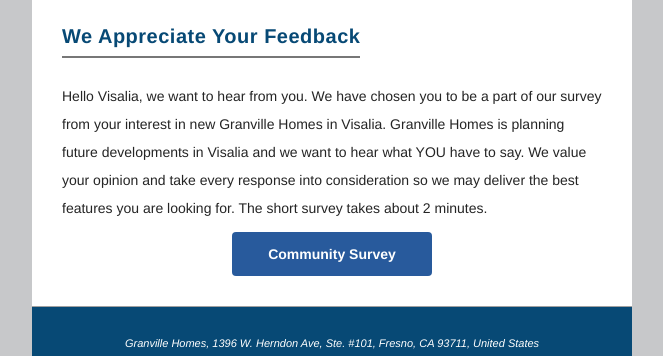
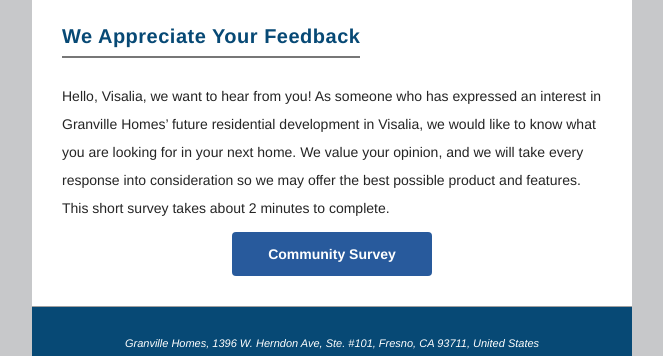
Before and after one commit to kevi123/GV-Visalia-Interest-Survey, a plain HTML site: page index.html in a window 1280 px wide. Shown: the part 912-1268 px from the top of the page, without its empty margins (308-971 px from the left). Drawn offline with Linux system fonts and the light colour scheme; a web font is replaced by a local one.

Commit message:
Jessie edits

```diff
--- a/index.html
+++ b/index.html
@@ -347,7 +347,7 @@
 					<tr style="-ms-text-size-adjust:100%;-webkit-text-size-adjust:100%;background-color: #ffffff !important;">
 						<td style="-ms-text-size-adjust:100%;-webkit-text-size-adjust:100%;mso-table-lspace:0pt !important;mso-table-rspace:0pt !important;padding:30px; font-family: 'Montserrat', Helvetica, Arial, 'sans-serif' !important; font-size: 16px; mso-height-rule: exactly; line-height: 1.5em; color: #252525; margin-bottom: 10px;" class="">
 						<div class="heading-section"><span class="subheading" style="display:inline-block;font-size:20px;text-transform: none; letter-spacing:.5px;color:#074975;position:relative;text-align: center !important;"><b>We Appreciate Your Feedback</b> </span>
-						<p class="bodyContent" style="font-family: 'Montserrat', Helvetica, Arial, 'sans-serif' !important; font-size: 14px; mso-height-rule: exactly; line-height: 2em; color: #252525; margin-bottom: 10px; text-align: left;">Hello Visalia, we want to hear from you. We have chosen you to be a part of our survey from your interest in new Granville Homes in Visalia. Granville Homes is planning future developments in Visalia and we want to hear what YOU have to say. We value your opinion and take every response into consideration so we may deliver the best features you are looking for. The short survey takes about 2 minutes.
+						<p class="bodyContent" style="font-family: 'Montserrat', Helvetica, Arial, 'sans-serif' !important; font-size: 14px; mso-height-rule: exactly; line-height: 2em; color: #252525; margin-bottom: 10px; text-align: left;">Hello, Visalia, we want to hear from you! As someone who has expressed an interest in Granville Homes’ future residential development in Visalia, we would like to know what you are looking for in your next home. We value your opinion, and we will take every response into consideration so we may offer the best possible product and features. This short survey takes about 2 minutes to complete.
 						&nbsp;</p>
 						<!-- Button : BEGIN -->
 
```
